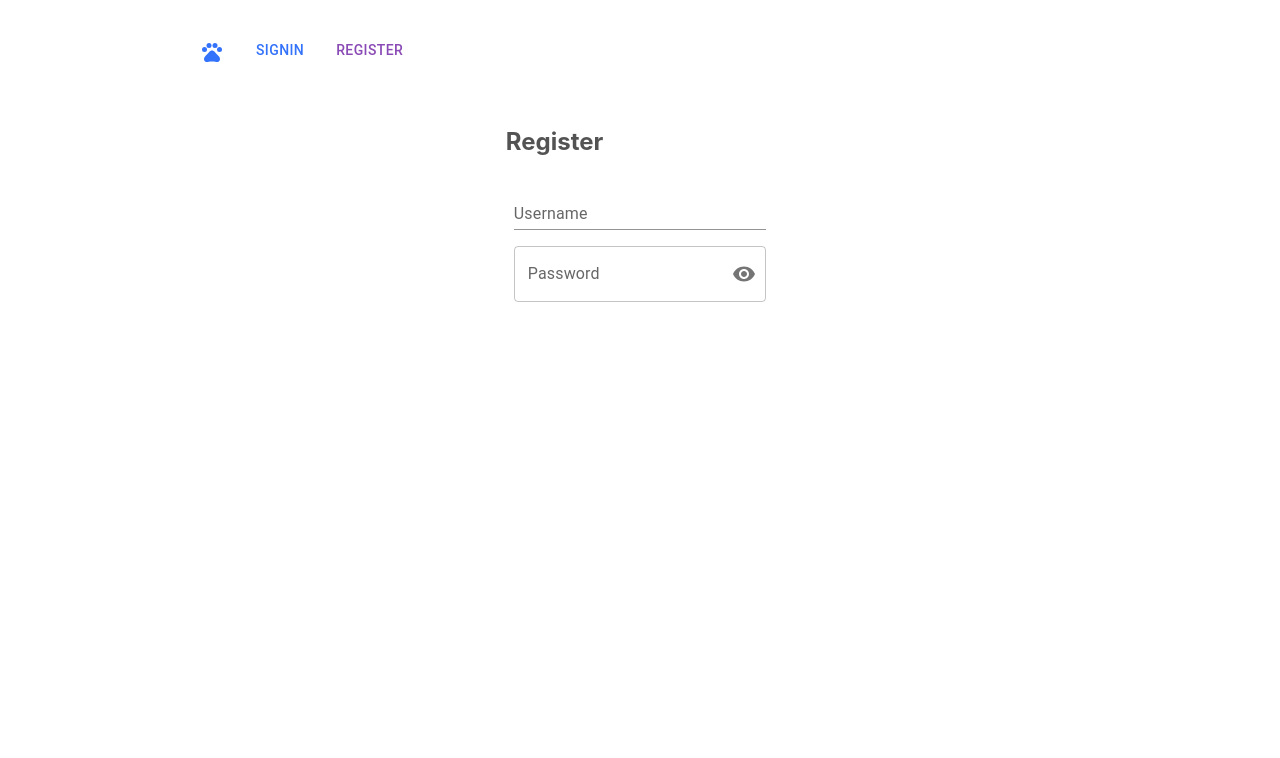
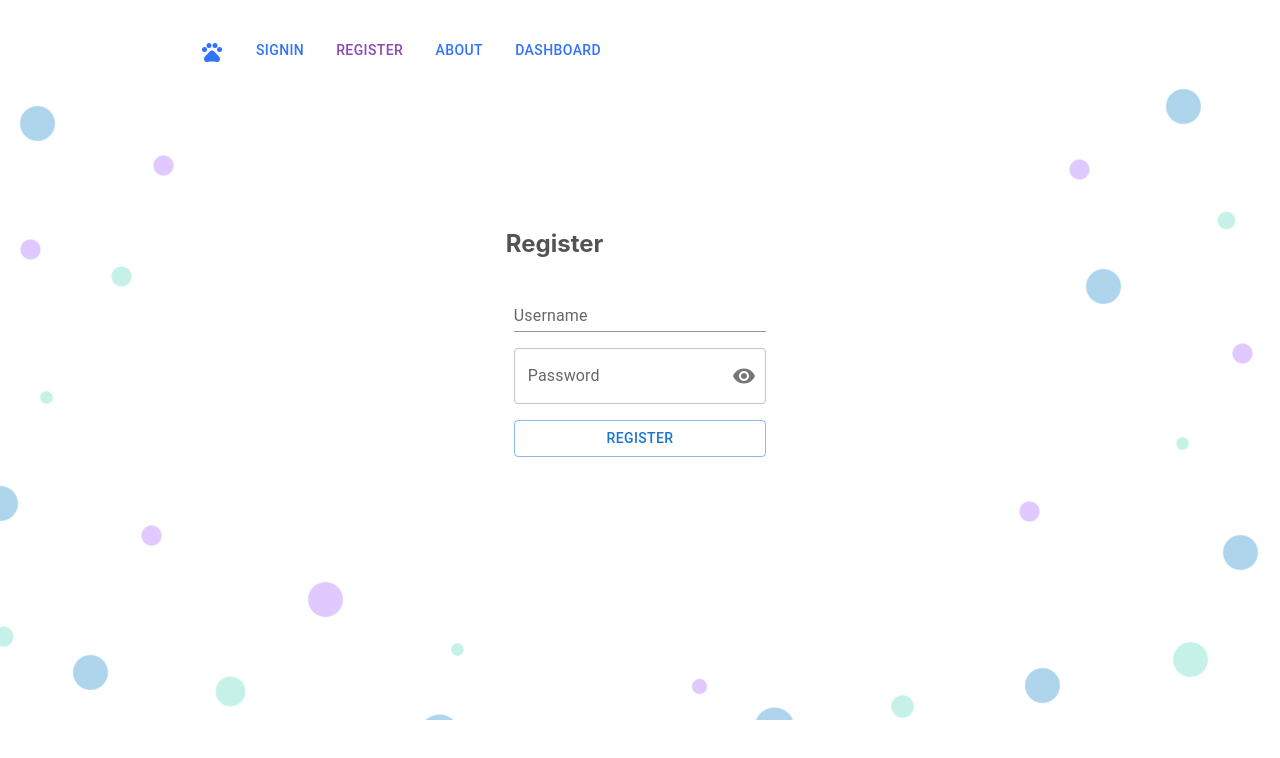
Before and after one commit to janetkarpenske/pictaverse-react, a React (Create React App) app in the folder client/: page /register in a window 1280 px wide. Shown: the top 758 px of the page. Built offline with nearby package versions, Linux system fonts and the light colour scheme.

Commit message:
Set up base pages and temp firebase config

```diff
--- a/client/package.json
+++ b/client/package.json
@@ -10,6 +10,7 @@
     "@testing-library/jest-dom": "^5.16.5",
     "@testing-library/react": "^13.4.0",
     "@testing-library/user-event": "^13.5.0",
+    "firebase": "^11.0.2",
     "react": "^18.2.0",
     "react-dom": "^18.2.0",
     "react-router-dom": "^6.28.0",
--- a/client/src/components/MainNavigation.jsx
+++ b/client/src/components/MainNavigation.jsx
@@ -33,7 +33,6 @@ function MainNavigation() {
               Signin
             </NavLink>
             </Button>
-
           </li>
           <li>
             <Button variant='text'>
@@ -46,7 +45,30 @@ function MainNavigation() {
               Register
             </NavLink>
             </Button>
-
+          </li>
+          <li>
+            <Button variant='text'>
+            <NavLink
+              to="/about"
+              className={({isActive}) => (
+                isActive ? classes.active : undefined
+              )}
+            >
+              About
+            </NavLink>
+            </Button>
+          </li>
+          <li>
+            <Button variant='text'>
+            <NavLink
+              to="/dashboard"
+              className={({isActive}) => (
+                isActive ? classes.active : undefined
+              )}
+            >
+              Dashboard
+            </NavLink>
+            </Button>
           </li>
         </ul>
       </nav>
--- a/client/src/index.css
+++ b/client/src/index.css
@@ -1,7 +1,10 @@
 * {
   box-sizing: border-box;
 }
-
+.container {
+  margin-left: 15%;
+  margin-right: 15%;
+}
 :root {
   font-family: Inter, Avenir, Helvetica, Arial, sans-serif;
   font-size: 16px;
@@ -11,6 +14,9 @@
   color-scheme: light dark;
   color: rgba(58, 58, 58, 0.87);
   background-color: #ffffff;
+  background-repeat: no-repeat; /* Do not repeat the image */
+  background-size: cover;
+  background-image: url('../public/background.jpg');
 
   font-synthesis: none;
   text-rendering: optimizeLegibility;
--- /dev/null
+++ b/client/src/pages/About.jsx
@@ -0,0 +1,14 @@
+export default function AboutPage() {
+
+    return (
+        <div className="container">
+            <h1>About</h1>
+
+            <p>Lorem ipsum odor amet, consectetuer adipiscing elit. Bibendum pulvinar pellentesque odio praesent hac ex; tempor conubia et. Quam himenaeos mi id justo, congue duis vivamus. Dignissim fusce curabitur aenean phasellus class rhoncus consectetur. Neque sodales netus habitant mollis eget. Magnis ipsum interdum maecenas natoque quisque magnis. Fusce sem tristique vel augue eleifend id quis?</p>
+            <br />
+            <p>Dis elementum vel habitant sociosqu, nec lacus hac? Vitae curabitur conubia lacus adipiscing consectetur in. Tellus mi habitant erat parturient lacus magna cubilia consequat vivamus. Euismod arcu consequat gravida gravida adipiscing nibh neque inceptos. Vehicula augue rhoncus est imperdiet odio pellentesque ultricies. Interdum congue sapien quam porta aenean at. Orci lacinia parturient placerat netus sodales sed ultrices. Lorem blandit ad pulvinar lacinia vestibulum porta netus natoque. Suscipit ac vitae porttitor egestas interdum molestie habitant.</p>
+            <br />
+            <p>Elementum magnis luctus consectetur ipsum facilisi magna integer senectus magnis. Suspendisse condimentum nec class vulputate eleifend augue. Vitae magna pulvinar convallis praesent interdum. Semper tristique aenean cursus justo leo blandit! At tellus rutrum libero; eget mi ut enim? Dis platea elit aptent montes non augue turpis non pretium. Rutrum est luctus curabitur cursus rhoncus leo.</p>
+        </div>
+    )
+}
--- /dev/null
+++ b/client/src/pages/Dashboard.jsx
@@ -0,0 +1,7 @@
+export default function Dashboard() {
+    return (
+        <div className="container">
+            <h1>User Dashboard</h1>
+        </div>
+    )
+}
--- a/client/src/pages/Home.jsx
+++ b/client/src/pages/Home.jsx
@@ -1,5 +1,9 @@
+//import classes from './../components/styles/Styles.module.css';
+
 export default function HomePage() {
     return (
-        <h1>Home Page</h1>
+        <div className="container">
+            <h1>Home Page</h1>
+        </div>
     )
 }
--- a/client/src/pages/Register.jsx
+++ b/client/src/pages/Register.jsx
@@ -1,6 +1,8 @@
+//React Imports
+import { useRef, useState } from "react";
+
+//Material UI Imports
 import TextField from '@mui/material/TextField';
-import { useState } from 'react';
-
 import IconButton from '@mui/material/IconButton';
 import OutlinedInput from '@mui/material/OutlinedInput';
 import InputLabel from '@mui/material/InputLabel';
@@ -9,21 +11,41 @@ import Visibility from '@mui/icons-material/Visibility';
 import VisibilityOff from '@mui/icons-material/VisibilityOff';
 import FormControl from '@mui/material/FormControl';
 import Box from '@mui/material/Box';
+import { Button } from '@mui/material';
 
 export default function Register() {
     const [showPassword, setShowPassword] = useState(false);
+    const handleClickShowPassword = () => setShowPassword((show) => !show);
+    const email = useRef();
+    const password = useRef();
 
-    const handleClickShowPassword = () => setShowPassword((show) => !show);
+  function handleSubmit(event) {
+    console.log("Submitted");
+    event.preventDefault();
+
+    const enteredEmail = email.current.value;
+    const enteredPassword = password.current.value;
+    console.log(enteredEmail, enteredPassword)
+    //the downside with refs is to clear it after ward it is not recommended to directly
+    //manipulate the DOM
+    //example: email = '';
+  }
 
      return (
         <>
-        <Box sx={{ display: 'flex', flexWrap: 'wrap', justifyContent: "center"}}>
+        <Box sx={{ display: 'flex', flexWrap: 'wrap', justifyContent: "center", marginTop: "8%"}}>
 
             <br/>
-            <form>
+            <form onSubmit={handleSubmit}>
             <h2>Register</h2>
                 <FormControl sx={{ m: 1, width: '25ch' }} variant="outlined">
-                    <TextField id="standard-basic" label="Username" variant="standard" color="primary"/>
+                    <TextField
+                        id="standard-basic"
+                        label="Username"
+                        variant="standard"
+                        color="primary"
+                        name="email"
+                        inputRef={email}/>
                 </FormControl>
                 <br />
                 <FormControl sx={{ m: 1, width: '25ch' }} variant="outlined">
@@ -45,7 +67,13 @@ export default function Register() {
                         </InputAdornment>
                         }
                     label="Password"
+                    name="password"
+                    inputRef={password}
                     />
+                </FormControl>
+                <br/>
+                <FormControl sx={{ m: 1, width: '25ch' }} variant="outlined">
+                    <Button onClick={handleSubmit} variant='outlined'>Register</Button>
                 </FormControl>
             </form>
         </Box>
--- a/client/src/pages/Root.jsx
+++ b/client/src/pages/Root.jsx
@@ -1,12 +1,8 @@
 import { Outlet, useNavigation } from 'react-router-dom';
 import MainNavigation from '../components/MainNavigation';
 
-//Outlet defines where child routes should be rendered
 function RootLayout() {
-    //use Navigation can be used to determine what state the router is in
-    //for example if there is a loader loading data
     const navigation = useNavigation();
-    //navigation.state === loading
 
     return (
         <>
--- a/client/src/pages/Signin.jsx
+++ b/client/src/pages/Signin.jsx
@@ -1,6 +1,9 @@
+//React Imports
+import { useState } from 'react';
+import { useRef } from "react";
+
+//Material UI Imports
 import TextField from '@mui/material/TextField';
-import { useState } from 'react';
-
 import IconButton from '@mui/material/IconButton';
 import OutlinedInput from '@mui/material/OutlinedInput';
 import InputLabel from '@mui/material/InputLabel';
@@ -9,19 +12,40 @@ import Visibility from '@mui/icons-material/Visibility';
 import VisibilityOff from '@mui/icons-material/VisibilityOff';
 import FormControl from '@mui/material/FormControl';
 import Box from '@mui/material/Box';
+import { Button } from '@mui/material';
 
 export default function Signin() {
     const [showPassword, setShowPassword] = useState(false);
+    const handleClickShowPassword = () => setShowPassword((show) => !show);
 
-    const handleClickShowPassword = () => setShowPassword((show) => !show);
+    const email = useRef();
+    const password = useRef();
+
+  function handleSubmit(event) {
+    console.log("Signing in...");
+    event.preventDefault();
+
+    const enteredEmail = email.current.value;
+    const enteredPassword = password.current.value;
+    console.log(enteredEmail, enteredPassword)
+    //the downside with refs is to clear it after ward it is not recommended to directly
+    //manipulate the DOM
+    //example: email = '';
+  }
 
     return (
         <>
-        <Box sx={{ display: 'flex', flexWrap: 'wrap', justifyContent: "center"}}>
+        <Box sx={{ display: 'flex', flexWrap: 'wrap', justifyContent: "center", marginTop: "8%"}}>
             <form>
                 <h2>Sign In</h2>
                 <FormControl sx={{ m: 1, width: '25ch' }} variant="outlined">
-                    <TextField id="standard-basic" label="Username" variant="standard" color="primary"/>
+                    <TextField
+                        id="standard-basic"
+                        label="Username"
+                        variant="standard"
+                        color="primary"
+                        name="email"
+                        inputRef={email}/>
                 </FormControl>
                 <br />
                 <FormControl sx={{ m: 1, width: '25ch' }} variant="outlined">
@@ -43,7 +67,13 @@ export default function Signin() {
                         </InputAdornment>
                         }
                     label="Password"
+                    name="password"
+                    inputRef={password}
                     />
+                </FormControl>
+                <br/>
+                <FormControl sx={{ m: 1, width: '25ch' }} variant="outlined">
+                    <Button onClick={handleSubmit} variant='outlined'>Sign In</Button>
                 </FormControl>
             </form>
         </Box>
```
Also changed, not shown: client/src/App.js (+17 -11 lines), client/src/firebase/config.js (added, +19 -0 lines), client/public/background.jpg (added).
